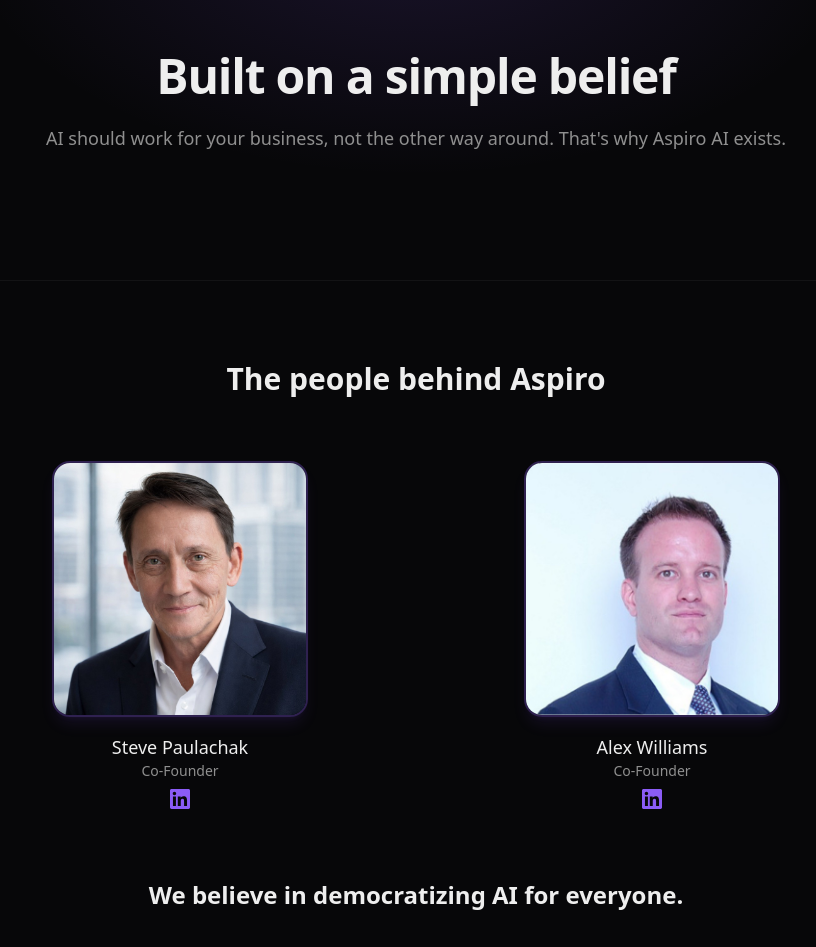
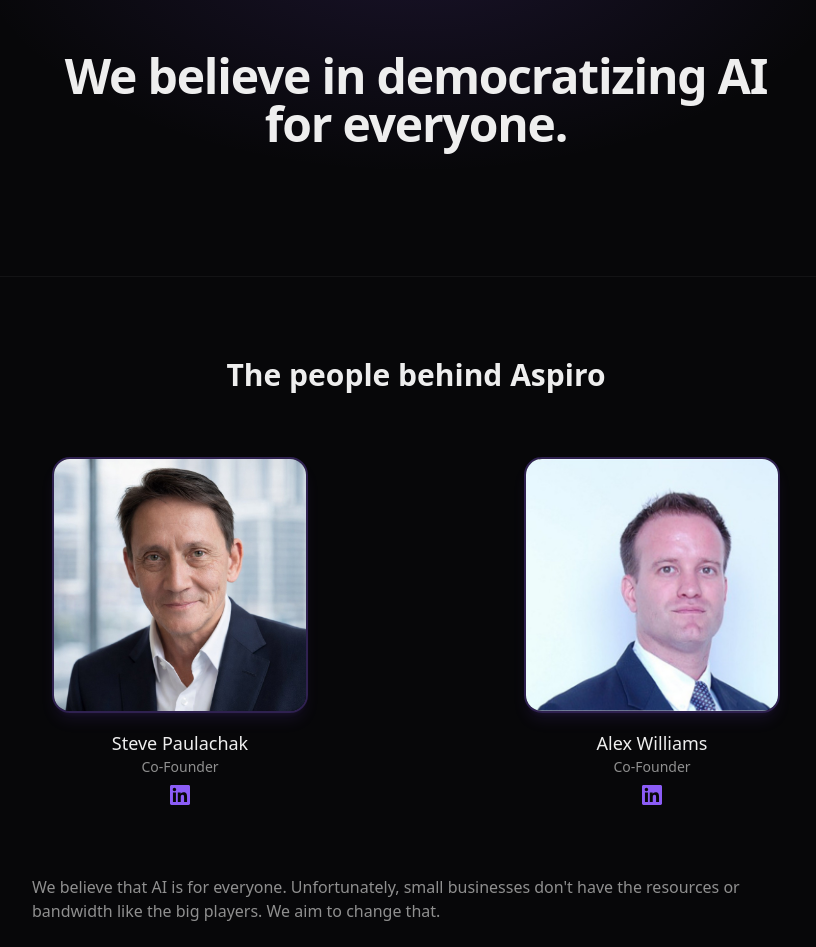
Before and after one commit to Nexx-Ai/aspiro-website, a Next.js app: page /about in a window 1280 px wide. Shown: the part 140-1087 px from the top of the page, without its empty margins (224-1040 px from the left). Built offline with nearby package versions, Linux system fonts and the light colour scheme.

Commit message:
Simplify hero - single bold statement

```diff
--- a/src/app/about/page.tsx
+++ b/src/app/about/page.tsx
@@ -18,12 +18,8 @@
         <div className="relative mx-auto max-w-6xl px-4 py-24 sm:px-6 sm:py-32">
           <div className="mx-auto max-w-3xl text-center">
             <h1 className="text-4xl font-bold tracking-tight sm:text-5xl">
-              Built on a simple belief
+              We believe in democratizing AI for everyone.
             </h1>
-            <p className="mt-6 text-lg text-muted-foreground">
-              AI should work for your business, not the other way around. That&apos;s
-              why Aspiro AI exists.
-            </p>
           </div>
         </div>
       </section>
@@ -89,9 +85,6 @@
 
           {/* Mission Statement */}
           <div className="mt-16 max-w-3xl mx-auto">
-            <h2 className="text-2xl font-bold text-center mb-8">
-              We believe in democratizing AI for everyone.
-            </h2>
             <div className="space-y-6 text-muted-foreground">
               <p>
                 We believe that AI is for everyone. Unfortunately, small businesses
```
